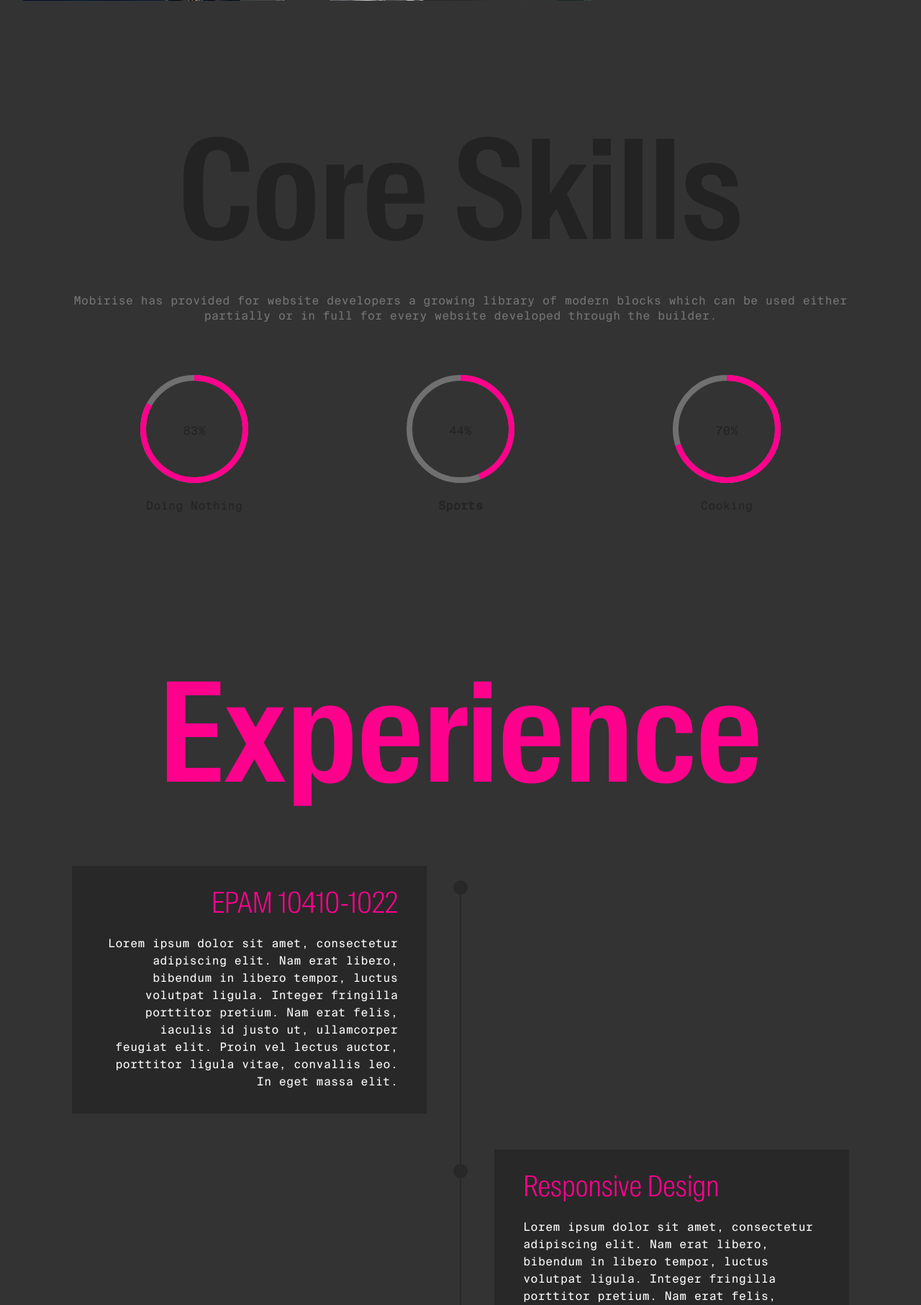
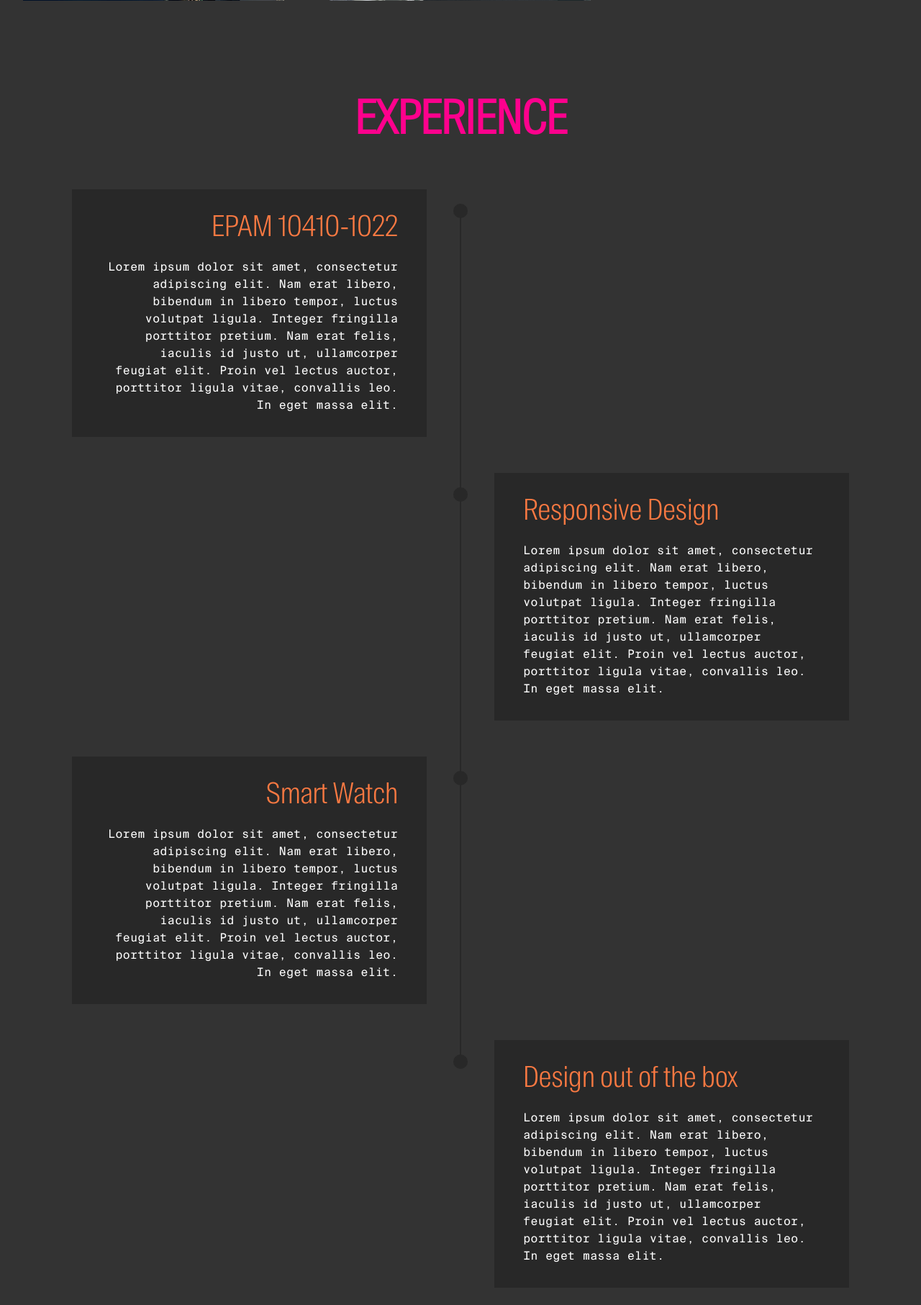
Before and after one commit to lasalarin/lasalarin.github.io, a PHP site: page /home.html in a window 1280 px wide. Shown: the part 4562-6375 px from the top of the page at 72% size. Run offline with PHP 8.4, Linux system fonts and the light colour scheme; some web fonts are replaced.

Commit message:
create github pages

```diff
--- a/assets/mobirise/css/mbr-additional.css
+++ b/assets/mobirise/css/mbr-additional.css
@@ -2420,43 +2420,6 @@ body {
   -webkit-transition: 0.2s background ease-in-out;
   transition: 0.2s background ease-in-out;
 }
-.cid-qPDwYxFyAc {
-  padding-top: 90px;
-  padding-bottom: 90px;
-  background-color: #333333;
-}
-.cid-qPDwYxFyAc h3 {
-  text-align: center;
-  font-weight: 300;
-}
-.cid-qPDwYxFyAc .wrap {
-  width: 150px;
-  height: 150px;
-  margin: 0 auto;
-}
-.cid-qPDwYxFyAc .mbr-section-subtitle {
-  color: #767676;
-}
-.cid-qPDwYxFyAc .card {
-  -webkit-flex-basis: 100%;
-  flex-basis: 100%;
-  word-wrap: break-word;
-}
-.cid-qPDwYxFyAc ellipse {
-  stroke: rgba(206, 206, 206, 0.4);
-}
-.cid-qPDwYxFyAc path {
-  stroke: #ff008d;
-}
-@media (max-width: 991px) and (min-width: 768px) {
-  .cid-qPDwYxFyAc .card {
-    -webkit-flex-basis: 33%;
-    flex-basis: 33%;
-  }
-}
-.cid-qPDwYxFyAc .mbr-section-title B {
-  color: #ff008d;
-}
 .cid-qPYJDhoLDg {
   padding-top: 60px;
   padding-bottom: 90px;
@@ -2573,24 +2536,44 @@ body {
   text-align: center;
 }
 .cid-qPYJDhoLDg .mbr-timeline-title {
-  color: #ff008d;
+  color: #f97942;
 }
 .cid-qPYJDhoLDg .mbr-timeline-text {
   color: #ffffff;
 }
-.cid-qQyaZL8T6Q {
-  padding-top: 30px;
-  padding-bottom: 30px;
-  background: linear-gradient(0deg, #fbac7f, #fdf400);
-}
-.cid-qQyaZL8T6Q .mbr-iconfont-social {
-  font-size: 32px;
-  color: #ff3366;
-}
-.cid-qQyaZL8T6Q .social-list a:focus {
-  text-decoration: none;
-}
-.cid-qQyaZL8T6Q H2 {
+.cid-qPYJDhoLDg .mbr-section-subtitle B {
+  color: #f97942;
+}
+.cid-qQACoX2cQY {
+  padding-top: 45px;
+  padding-bottom: 90px;
+  background-color: #333333;
+}
+.cid-qQACoX2cQY .title {
+  margin-bottom: 2rem;
+}
+.cid-qQACoX2cQY .mbr-section-subtitle {
+  color: #ffffff;
+}
+.cid-qQACoX2cQY a:not([href]):not([tabindex]) {
+  color: #fff;
+  border-radius: 3px;
+}
+.cid-qQACoX2cQY a.btn-white:not([href]):not([tabindex]) {
+  color: #333;
+}
+.cid-qQACoX2cQY .multi-horizontal {
+  flex-grow: 1;
+  -webkit-flex-grow: 1;
+  max-width: 100%;
+}
+.cid-qQACoX2cQY .input-group-btn {
+  display: block;
   text-align: center;
-  color: #ff008d;
-}
+}
+.cid-qQACoX2cQY H2 {
+  color: #f97942;
+}
+.cid-qQACoX2cQY LABEL {
+  color: #ffffff;
+}
--- a/home.html
+++ b/home.html
@@ -15,8 +15,6 @@
   <link rel="stylesheet" href="assets/bootstrap/css/bootstrap-grid.min.css">
   <link rel="stylesheet" href="assets/bootstrap/css/bootstrap-reboot.min.css">
   <link rel="stylesheet" href="assets/dropdown/css/style.css">
-  <link rel="stylesheet" href="assets/socicon/css/styles.css">
-  <link rel="stylesheet" href="assets/as-pie-progress/css/progress.min.css">
   <link rel="stylesheet" href="assets/theme/css/style.css">
   <link rel="stylesheet" href="assets/gallery/style.css">
   <link href="assets/fonts/style.css" rel="stylesheet">
@@ -61,7 +59,7 @@
     </nav>
 </section>
 
-<section class="engine"><a href="https://mobirise.me/m">free website design templates</a></section><section class="header11 cid-qPMfYhLMQV" id="header11-14">
+<section class="engine"><a href="https://mobirise.me/c">free site builder</a></section><section class="header11 cid-qPMfYhLMQV" id="header11-14">
 
     <!-- Block parameters controls (Blue "Gear" panel) -->
 
@@ -90,62 +88,6 @@
 
 </section>
 
-<section class="progress-bars3 cid-qPDwYxFyAc" id="progress-bars3-m">
-
-
-
-
-
-    <div class="container">
-        <h2 class="mbr-section-title pb-3 align-center mbr-fonts-style display-1"><strong>Core Skills</strong></h2>
-
-        <h3 class="mbr-section-subtitle mbr-fonts-style display-7">
-            Mobirise has provided for website developers a growing library of modern blocks which can be used either partially or in full for every website developed through the builder.
-        </h3>
-
-        <div class="media-container-row pt-5 mt-2">
-            <div class="card p-3 align-center">
-                <div class="wrap">
-                    <div class="pie_progress progress1" role="progressbar" data-goal="83">
-                        <p class="pie_progress__number mbr-fonts-style display-7">83%</p>
-                    </div>
-                </div>
-                <div class="mbr-crt-title pt-3">
-                    <h4 class="card-title py-2 mbr-fonts-style display-7">
-                        Doing Nothing</h4>
-                </div>
-            </div>
-
-            <div class="card p-3 align-center">
-                <div class="wrap">
-                    <div class="pie_progress progress2" role="progressbar" data-goal="44">
-                        <p class="pie_progress__number mbr-fonts-style display-7">44%</p>
-                    </div>
-                </div>
-                <div class="mbr-crt-title pt-3">
-                    <h4 class="card-title py-2 mbr-fonts-style display-7"><strong>Sports</strong></h4>
-                </div>
-            </div>
-
-            <div class="card p-3 align-center">
-                <div class="wrap">
-                    <div class="pie_progress progress3" role="progressbar" data-goal="70">
-                        <p class="pie_progress__number mbr-fonts-style display-7"><strong>70</strong>%</p>
-                    </div>
-                </div>
-                <div class="mbr-crt-title pt-3">
-                    <h4 class="card-title py-2 mbr-fonts-style display-7">Cooking</h4>
-                </div>
-            </div>
-
-
-
-
-
-
-        </div>
-</div></section>
-
 <section class="timeline1 cid-qPYJDhoLDg" id="timeline1-1h">
 
 
@@ -154,8 +96,8 @@
 
     <div class="container align-center">
 
-        <h3 class="mbr-section-subtitle pb-5 mbr-fonts-style display-1">
-            Experience</h3>
+        <h3 class="mbr-section-subtitle pb-5 mbr-fonts-style display-2"><strong>
+            EXPERIENCE</strong></h3>
 
         <div class="container timelines-container" mbri-timelines="">
             <div class="row timeline-element reverse separline">
@@ -255,38 +197,56 @@
     </div>
 </section>
 
-<section class="cid-qQyaZL8T6Q" id="social-buttons2-2l">
-
+<section class="mbr-section form1 cid-qQACoX2cQY" id="form1-2w">
 
 
 
 
     <div class="container">
-        <div class="media-container-row">
-            <div class="col-md-8 align-center">
-                <h2 class="pb-3 mbr-fonts-style display-1">
-                    FOLLOW US!
-                </h2>
-                <div class="social-list pl-0 mb-0">
-                    <a href="https://twitter.com/mobirise" target="_blank">
-                        <span class="px-2 socicon-twitter socicon mbr-iconfont mbr-iconfont-social"></span>
-                    </a>
-                    <a href="https://www.facebook.com/pages/Mobirise/1616226671953247" target="_blank">
-                        <span class="px-2 socicon-facebook socicon mbr-iconfont mbr-iconfont-social"></span>
-                    </a>
-                    <a href="https://instagram.com/mobirise" target="_blank">
+        <div class="row justify-content-center">
+            <div class="title col-12 col-lg-8">
+                <h2 class="mbr-section-title align-center pb-3 mbr-fonts-style display-2">
+                    Let's talk?</h2>
+                <h3 class="mbr-section-subtitle align-center mbr-light pb-3 mbr-fonts-style display-7">
+                    Please feel free to contact me on Facebook, Telegram, email or phone. Or just here:</h3>
+            </div>
+        </div>
+    </div>
+    <div class="container">
+        <div class="row justify-content-center">
+            <div class="media-container-column col-lg-8" data-form-type="formoid">
+                    <div data-form-alert="" hidden="">
+                        Thanks for filling out the form!
+                    </div>
 
-                    </a>
-                    <a href="https://www.youtube.com/c/mobirise" target="_blank">
+                    <form class="mbr-form" action="https://mobirise.com/" method="post" data-form-title="Mobirise Form"><input type="hidden" name="email" data-form-email="true" value="eNJXuH19bkVZh9pygMRjnP+/IWOqwZCLgM+tCpcm2cYbZ0UzqrHdkCKHB6YSNLrijOx7HXPfKkEBDEvhHkLu7lyPLdxCNzWimvIsep51KlWNrT6W6pDCIrEwwczI6d6q" data-form-field="Email">
+                        <div class="row row-sm-offset">
+                            <div class="col-md-4 multi-horizontal" data-for="name">
+                                <div class="form-group">
+                                    <label class="form-control-label mbr-fonts-style display-7" for="name-form1-2w">Name</label>
+                                    <input type="text" class="form-control" name="name" data-form-field="Name" required="" id="name-form1-2w">
+                                </div>
+                            </div>
+                            <div class="col-md-4 multi-horizontal" data-for="email">
+                                <div class="form-group">
+                                    <label class="form-control-label mbr-fonts-style display-7" for="email-form1-2w">Email</label>
+                                    <input type="email" class="form-control" name="email" data-form-field="Email" required="" id="email-form1-2w">
+                                </div>
+                            </div>
+                            <div class="col-md-4 multi-horizontal" data-for="phone">
+                                <div class="form-group">
+                                    <label class="form-control-label mbr-fonts-style display-7" for="phone-form1-2w">Phone</label>
+                                    <input type="tel" class="form-control" name="phone" data-form-field="Phone" id="phone-form1-2w">
+                                </div>
+                            </div>
+                        </div>
+                        <div class="form-group" data-for="message">
+                            <label class="form-control-label mbr-fonts-style display-7" for="message-form1-2w">Message</label>
+                            <textarea type="text" class="form-control" name="message" rows="7" data-form-field="Message" id="message-form1-2w"></textarea>
+                        </div>
 
-                    </a>
-                    <a href="https://plus.google.com/u/0/+Mobirise" target="_blank">
-
-                    </a>
-                    <a href="https://www.behance.net/Mobirise" target="_blank">
-
-                    </a>
-                </div>
+                        <span class="input-group-btn"><button href="" type="submit" class="btn btn-primary btn-form display-7">Send</button></span>
+                    </form>
             </div>
         </div>
     </div>
@@ -300,16 +260,15 @@
   <script src="assets/smoothscroll/smooth-scroll.js"></script>
   <script src="assets/dropdown/js/script.min.js"></script>
   <script src="assets/touchswipe/jquery.touch-swipe.min.js"></script>
-  <script src="assets/bootstrapcarouselswipe/bootstrap-carousel-swipe.js"></script>
-  <script src="assets/sociallikes/social-likes.js"></script>
-  <script src="assets/vimeoplayer/jquery.mb.vimeo_player.js"></script>
-  <script src="assets/as-pie-progress/jquery-as-pie-progress.min.js"></script>
   <script src="assets/masonry/masonry.pkgd.min.js"></script>
   <script src="assets/imagesloaded/imagesloaded.pkgd.min.js"></script>
+  <script src="assets/bootstrapcarouselswipe/bootstrap-carousel-swipe.js"></script>
+  <script src="assets/vimeoplayer/jquery.mb.vimeo_player.js"></script>
   <script src="assets/theme/js/script.js"></script>
-  <script src="assets/slidervideo/script.js"></script>
   <script src="assets/gallery/player.min.js"></script>
   <script src="assets/gallery/script.js"></script>
+  <script src="assets/slidervideo/script.js"></script>
+  <script src="assets/formoid/formoid.min.js"></script>
 
 
 </body>
```
Also changed, not shown: art.html (+4 -4 lines), assets/formoid/formoid.min.js (added), assets/images/face65.jpg (added), 1 other file.
